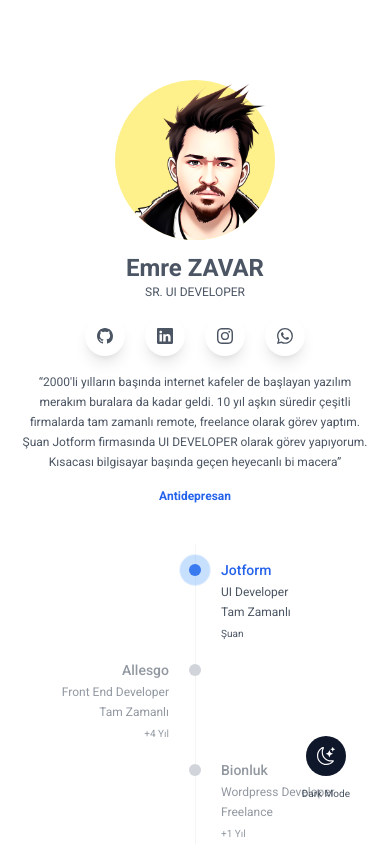
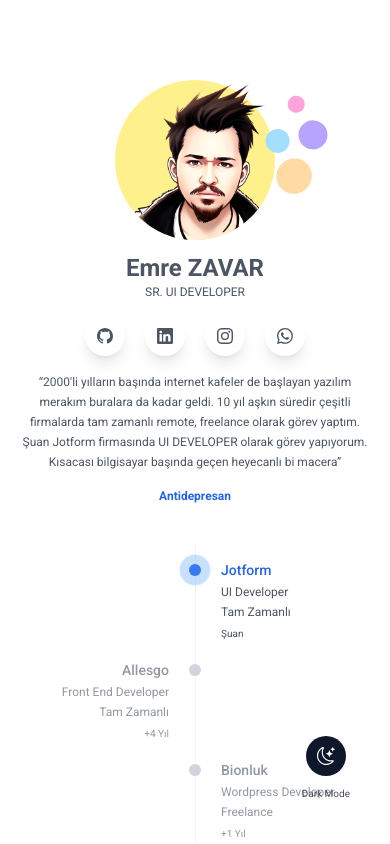
Before and after one commit to zavaremre/react-tailwind, a React (Create React App) app: page / in a window 390 px wide. Shown: the top 844 px of the page. Built offline with nearby package versions, Linux system fonts and the light colour scheme.

Commit message:
buble animation

```diff
--- a/src/App.js
+++ b/src/App.js
@@ -88,12 +88,12 @@
   };
 
   return (
-    <main className='mt-20'>
+    <main className='mt-20 overflow-x-hidden'>
       <Darkmode />
       <section className={classNames("container mb-10", { pill: true })}>
         <div className='relative flex justify-center w-full mb-3'>
           <Avatar data={data} />
-          <div className='pointer-events-none select-none hidden sm:block absolute ml-44 -mt-14 rotate-45'>
+          <div className='pointer-events-none select-none absolute ml-36 sm:ml-44 -mt-14 rotate-45'>
             <object width='250px' height='250px' type='image/svg+xml' data={circle}>
               Masthead animation
             </object>
```
